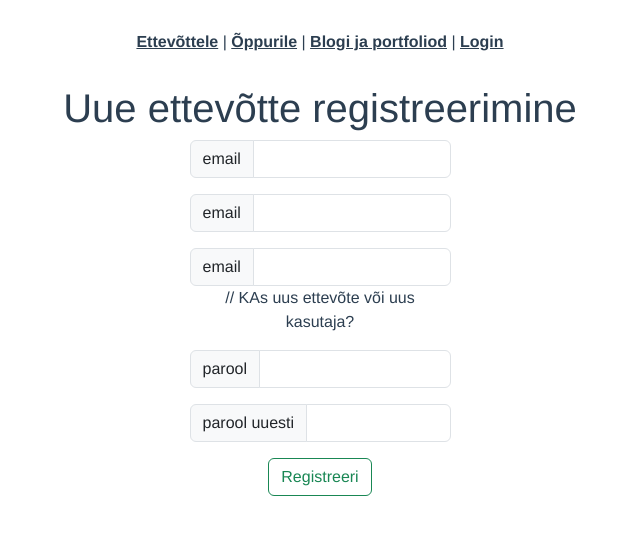
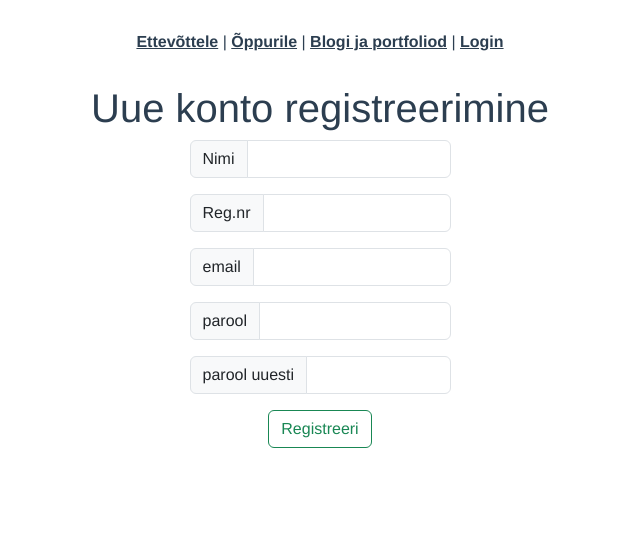
Before and after one commit to SiimSilland/lend36front, a Vue app: page /company/register in a window 1280 px wide. Shown: the top 534 px of the page, without its empty margins (320-960 px from the left). Built offline with nearby package versions, Linux system fonts and the light colour scheme.

Commit message:
Company service

```diff
--- a/src/components/HelloWorld.vue
+++ b/src/components/HelloWorld.vue
@@ -2,7 +2,7 @@
   <div class="hello">
     <h1>{{ msg }}</h1>
     <p>
-      For a guide and recipes on how to configure / customize this project,<br>
+      Siia saab lisada mingi täiendava teksti või tausta,<br>
       check out the
       <a href="https://cli.vuejs.org" target="_blank" rel="noopener">vue-cli documentation</a>.
     </p>
--- a/src/views/CompanyRegisterView.vue
+++ b/src/views/CompanyRegisterView.vue
@@ -3,7 +3,7 @@
     <div class="container text-center">
       <div class="row justify-content-center">
         <div class="col">
-          <h1>Uue ettevõtte registreerimine</h1>
+          <h1>Uue konto registreerimine</h1>
           <AlertDanger :message="errorMessage"/>
         </div>
       </div>
@@ -12,18 +12,18 @@
         <div class="col col-3">
 
           <div class="input-group mb-3">
-            <span class="input-group-text">email</span>
+            <span class="input-group-text">Nimi</span>
             <input v-model="newCompany.name" type="text" class="form-control">
           </div>
 
           <div class="input-group mb-3">
-            <span class="input-group-text">email</span>
+            <span class="input-group-text">Reg.nr</span>
             <input v-model="newCompany.registrationNumber" type="text" class="form-control">
           </div>
 
           <div class="input-group mb-3">
             <span class="input-group-text">email</span>
-            <input v-model="newCompany.email" type="text" class="form-control"> // KAs uus ettevõte või uus kasutaja?
+            <input v-model="newCompany.email" type="text" class="form-control">
           </div>
 
           <div class="input-group mb-3">
@@ -61,7 +61,11 @@ export default {
         name: '',
         registrationNumber: '',
         email: '',
-        password: ''
+        password: '',
+        phoneNumber:'',
+        www:'',
+        description:''
+
       },
     }
   },
@@ -78,13 +82,7 @@ export default {
             .then(() => NavigationService.navigateToCompanyProfileView)
       }
 
-    }
+    },
   }
 }
 </script>
-
-
-
-<style scoped>
-
-</style>
```
